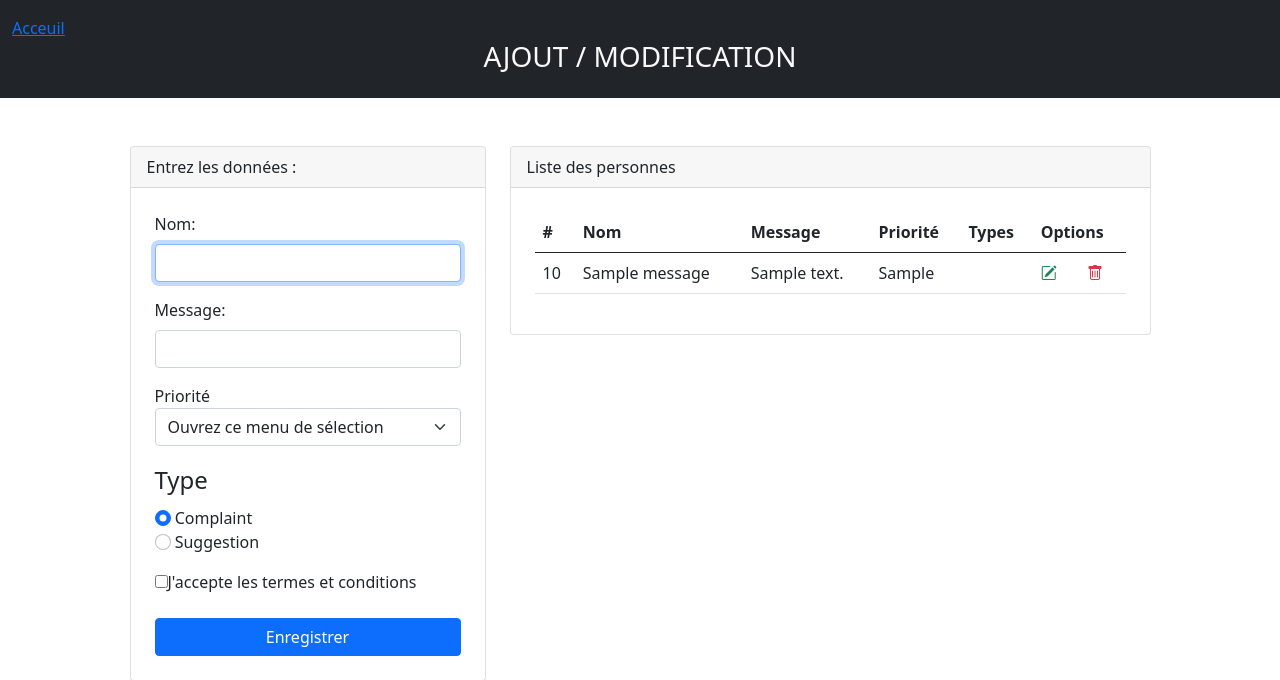
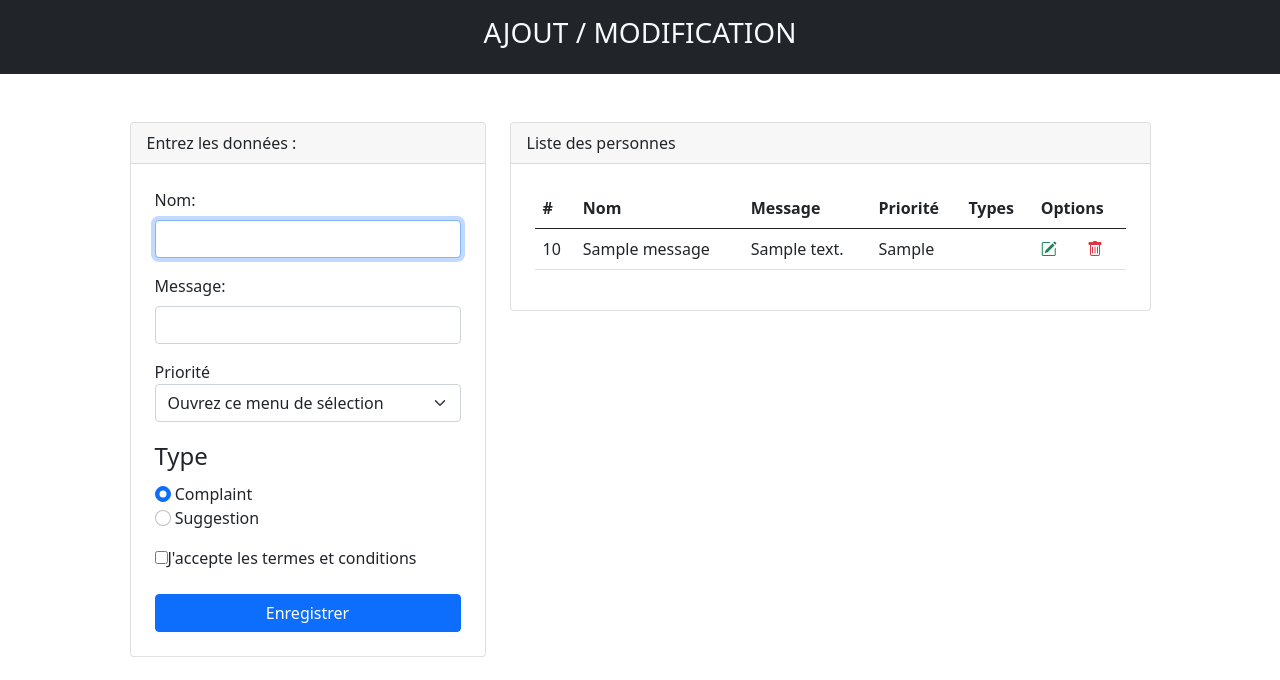
Before and after one commit to ltaaf/PHP-SQL-CRUD-FADIL, a PHP site: page /index.php in a window 1280 px wide. Shown: the top 680 px of the page. Run offline with PHP 8.4, Linux system fonts and the light colour scheme; tables that the repository leaves empty or names only in its code hold one stand-in row (values such as "Sample post").

Commit message:
Add files via upload

```diff
--- a/template/header.php
+++ b/template/header.php
@@ -17,7 +17,6 @@
           <div class="row">
               <div class="col-md">
                   <header class="py-3">
-                    <a href="../index.php">Acceuil</a>
                       <h3 class="text-center ">AJOUT / MODIFICATION</h3>
                   </header>
               </div>
```
